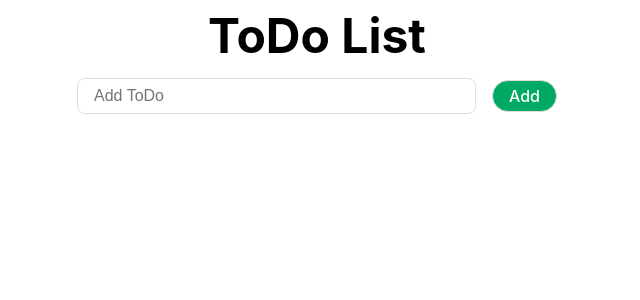
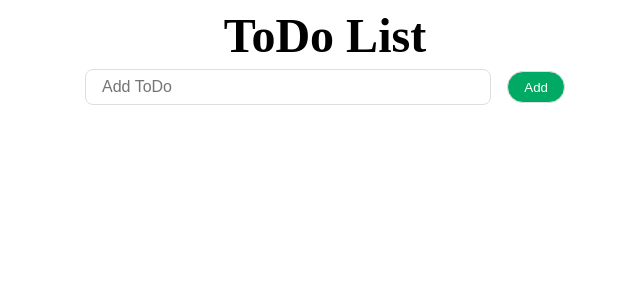
Before and after one commit to yuniyakim/to-do-list_pwa, a React (Vite) app: page / in a window 1280 px wide. Shown: the top 300 px of the page, without its empty margins (323-963 px from the left). Built offline with nearby package versions, Linux system fonts and the light colour scheme.

Commit message:
Delete index.css

```diff
--- a/src/index.css
+++ /dev/null
@@ -1,69 +0,0 @@
-:root {
-  font-family: Inter, system-ui, Avenir, Helvetica, Arial, sans-serif;
-  line-height: 1.5;
-  font-weight: 400;
-
-  color-scheme: light dark;
-  color: rgba(255, 255, 255, 0.87);
-  background-color: #242424;
-
-  font-synthesis: none;
-  text-rendering: optimizeLegibility;
-  -webkit-font-smoothing: antialiased;
-  -moz-osx-font-smoothing: grayscale;
-  -webkit-text-size-adjust: 100%;
-}
-
-a {
-  font-weight: 500;
-  color: #646cff;
-  text-decoration: inherit;
-}
-a:hover {
-  color: #535bf2;
-}
-
-body {
-  margin: 0;
-  display: flex;
-  place-items: center;
-  min-width: 320px;
-  min-height: 100vh;
-}
-
-h1 {
-  font-size: 3.2em;
-  line-height: 1.1;
-}
-
-button {
-  border-radius: 8px;
-  border: 1px solid transparent;
-  padding: 0.6em 1.2em;
-  font-size: 1em;
-  font-weight: 500;
-  font-family: inherit;
-  background-color: #1a1a1a;
-  cursor: pointer;
-  transition: border-color 0.25s;
-}
-button:hover {
-  border-color: #646cff;
-}
-button:focus,
-button:focus-visible {
-  outline: 4px auto -webkit-focus-ring-color;
-}
-
-@media (prefers-color-scheme: light) {
-  :root {
-    color: #213547;
-    background-color: #ffffff;
-  }
-  a:hover {
-    color: #747bff;
-  }
-  button {
-    background-color: #f9f9f9;
-  }
-}
--- a/src/main.tsx
+++ b/src/main.tsx
@@ -1,7 +1,6 @@
 import React from 'react'
 import ReactDOM from 'react-dom/client'
 import { App } from './App.tsx'
-import './index.css'
 
 ReactDOM.createRoot(document.getElementById('root')!).render(
   <React.StrictMode>
```
